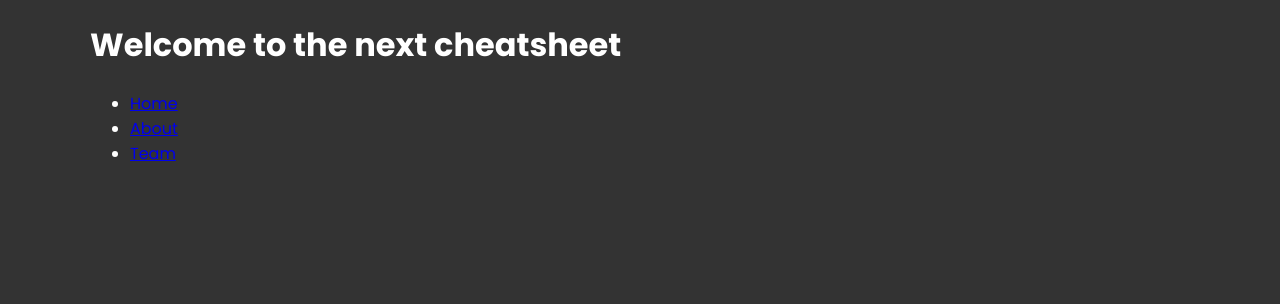
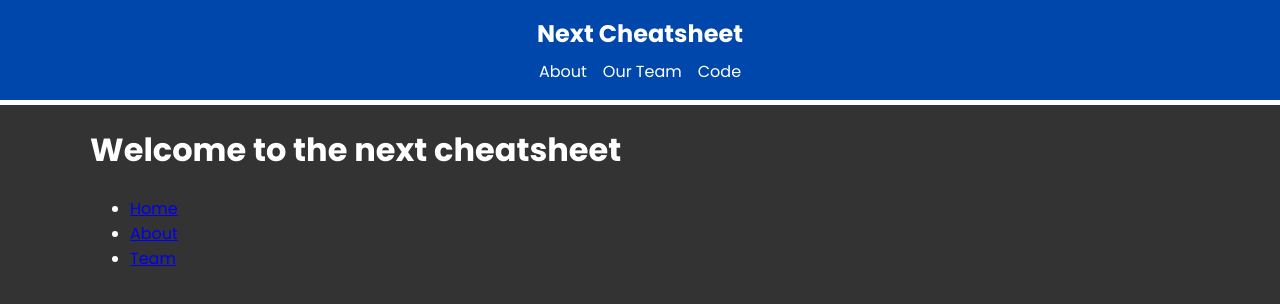
Before and after one commit to RayChromium/learn-frontend, a Next.js app in the folder next-crash-course/: page / in a window 1280 px wide. Shown: the top 304 px of the page. Built offline with nearby package versions, Linux system fonts and the light colour scheme.

Commit message:
next_crash: header component

```diff
--- /dev/null
+++ b/next-crash-course/app/components/Header.jsx
@@ -0,0 +1,22 @@
+import React from 'react'
+import Link from 'next/link'
+
+
+const Header = () => {
+  return (
+    <header className='header'>
+        <div className='container'>
+            <div className="logo">
+                <Link href='/'>Next Cheatsheet</Link>
+            </div>
+            <div className="links">
+                <Link href='/about'>About</Link>
+                <Link href='/about/team'>Our Team</Link>
+                <Link href='/code/repos'>Code</Link>
+            </div>
+        </div>
+    </header>
+  )
+}
+
+export default Header
--- a/next-crash-course/app/layout.js
+++ b/next-crash-course/app/layout.js
@@ -1,6 +1,7 @@
 import { Poppins } from 'next/font/google'
 import './globals.css'
-import { Inter } from 'next/font/google'
+import Header from './components/Header'
+
 
 const popins = Poppins({
   weight: ['400', '700'],
@@ -18,6 +19,7 @@
   return (
     <html lang="en">
       <body className={popins.className}>
+        <Header />
         <main className='container'>
           {children}
         </main>
```
